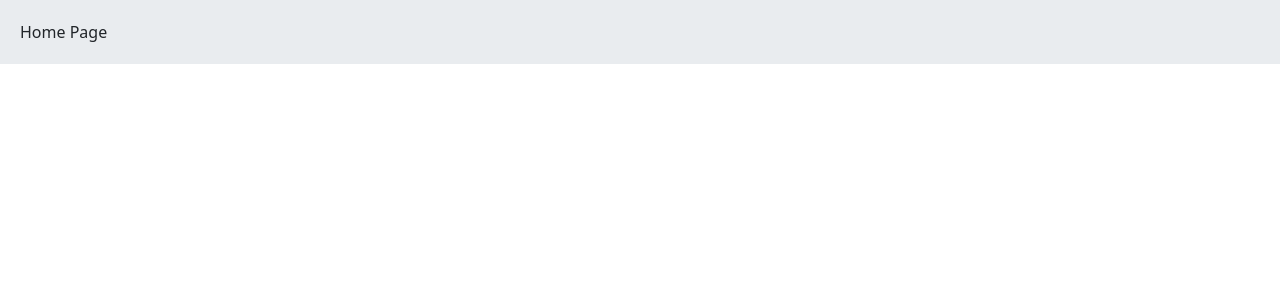
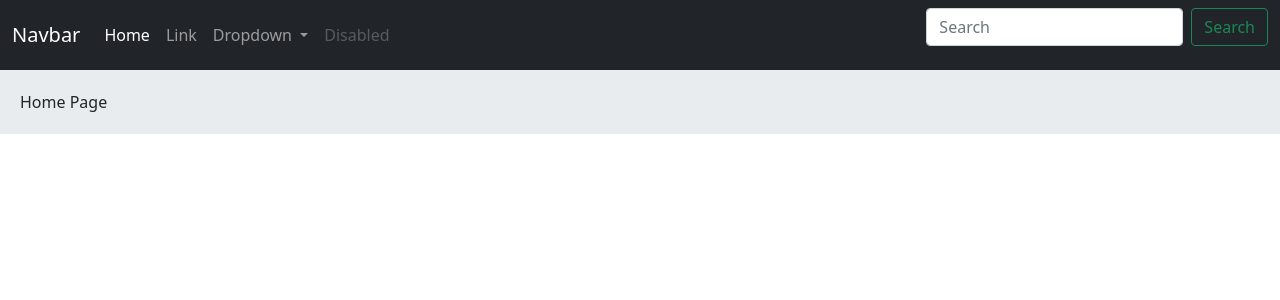
Before and after one commit to pouryajanparvar/SocialMedia, a Django app: page / in a window 1280 px wide. Shown: the top 300 px of the page. Run offline with Django 4.2, Linux system fonts and the light colour scheme.

Commit message:
add navbar

```diff
--- a/PouryaGram/templates/base.html
+++ b/PouryaGram/templates/base.html
@@ -20,6 +20,7 @@
 
 
     <body>
+        {% include 'inc/navbar.html' %}
         <div class="jumbotron"
             {% block content %}
             {% endblock  %}
--- /dev/null
+++ b/PouryaGram/templates/inc/navbar.html
@@ -0,0 +1,36 @@
+<nav class="navbar navbar-expand-lg navbar-dark bg-dark">
+    <div class="container-fluid">
+      <a class="navbar-brand" href="#">Navbar</a>
+      <button class="navbar-toggler" type="button" data-bs-toggle="collapse" data-bs-target="#navbarSupportedContent" aria-controls="navbarSupportedContent" aria-expanded="false" aria-label="Toggle navigation">
+        <span class="navbar-toggler-icon"></span>
+      </button>
+      <div class="collapse navbar-collapse" id="navbarSupportedContent">
+        <ul class="navbar-nav me-auto mb-2 mb-lg-0">
+          <li class="nav-item">
+            <a class="nav-link active" aria-current="page" href="#">Home</a>
+          </li>
+          <li class="nav-item">
+            <a class="nav-link" href="#">Link</a>
+          </li>
+          <li class="nav-item dropdown">
+            <a class="nav-link dropdown-toggle" href="#" id="navbarDropdown" role="button" data-bs-toggle="dropdown" aria-expanded="false">
+              Dropdown
+            </a>
+            <ul class="dropdown-menu" aria-labelledby="navbarDropdown">
+              <li><a class="dropdown-item" href="#">Action</a></li>
+              <li><a class="dropdown-item" href="#">Another action</a></li>
+              <li><hr class="dropdown-divider"></li>
+              <li><a class="dropdown-item" href="#">Something else here</a></li>
+            </ul>
+          </li>
+          <li class="nav-item">
+            <a class="nav-link disabled">Disabled</a>
+          </li>
+        </ul>
+        <form class="d-flex">
+          <input class="form-control me-2" type="search" placeholder="Search" aria-label="Search">
+          <button class="btn btn-outline-success" type="submit">Search</button>
+        </form>
+      </div>
+    </div>
+  </nav>
```
